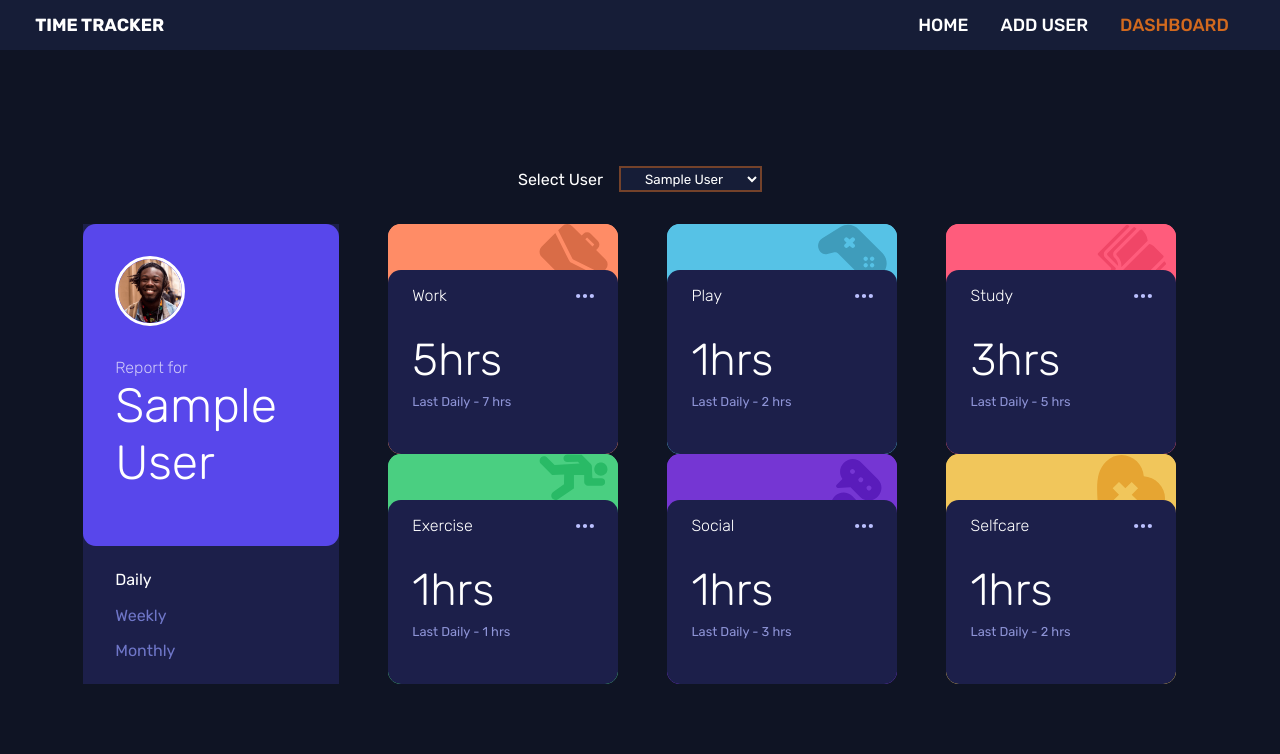
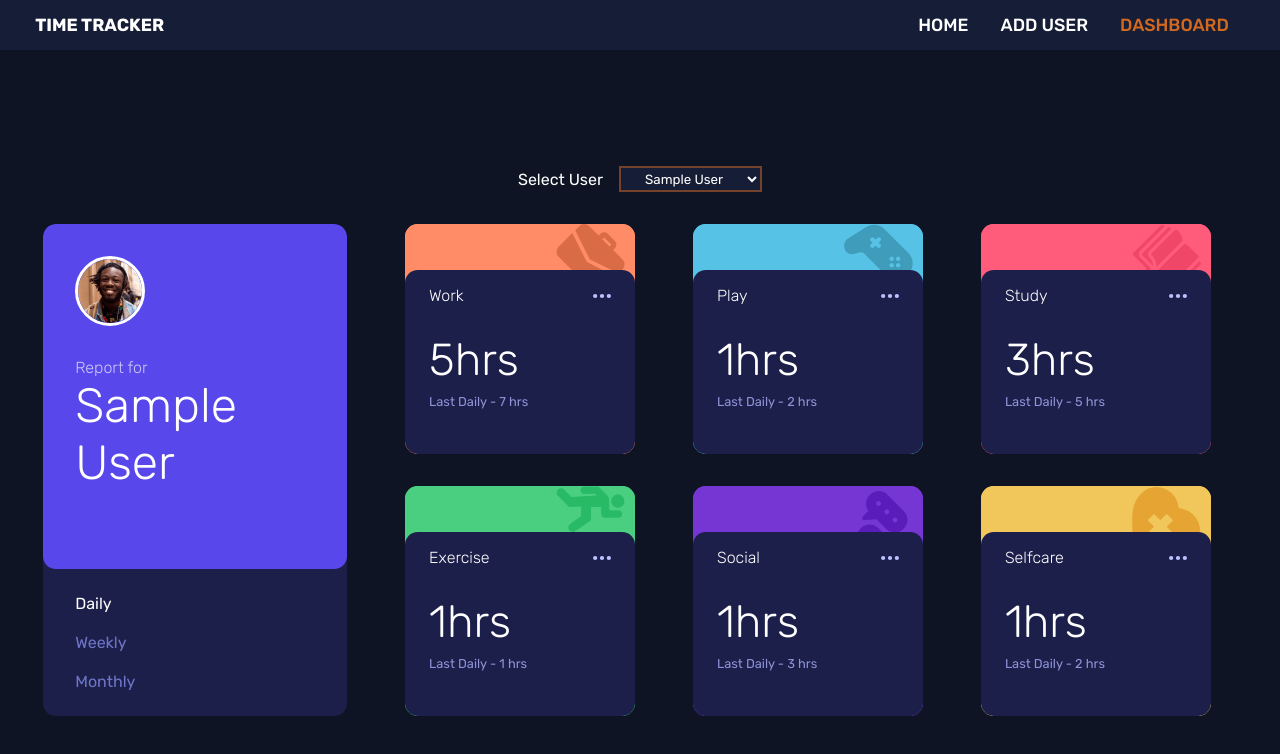
Before and after one commit to TTHPATEL/Time-Tracking, a React (Vite) app: page /dashboard in a window 1280 px wide. Shown: the top 754 px of the page. Built offline with nearby package versions, Linux system fonts and the light colour scheme; a web font is replaced by a local one.

Commit message:
css fix 2

```diff
--- a/src/component/dashboard.module.css
+++ b/src/component/dashboard.module.css
@@ -28,11 +28,14 @@
   display: flex;
   justify-content: center;
   align-items: stretch;
+  gap: 2em;
 }
 .left_container {
   background-color: hsl(235, 46%, 20%);
   overflow: hidden;
-  width: 20%;
+  border-radius: var(--border_radius_all);
+
+  min-width: 20%;
 }
 .l_top_container {
   background-color: hsl(246, 80%, 60%);
@@ -94,9 +97,10 @@
   flex-wrap: wrap;
   justify-content: space-evenly;
   align-content: space-between;
+  gap: 2em;
 }
 .info_card {
-  margin-left: 1.8em;
+  /* margin-left: 1.8em; */
   border-radius: var(--border_radius_all);
   overflow: hidden;
   height: 230px;
@@ -162,6 +166,7 @@
   justify-content: center;
   align-items: center;
   gap: 1em;
+  margin-top: 2em;
 }
 
 .cardUpper select {
@@ -173,3 +178,6 @@
   outline: none;
   padding-inline: 1.5em;
 }
+
+@media (max-width: 750px) {
+}
```
